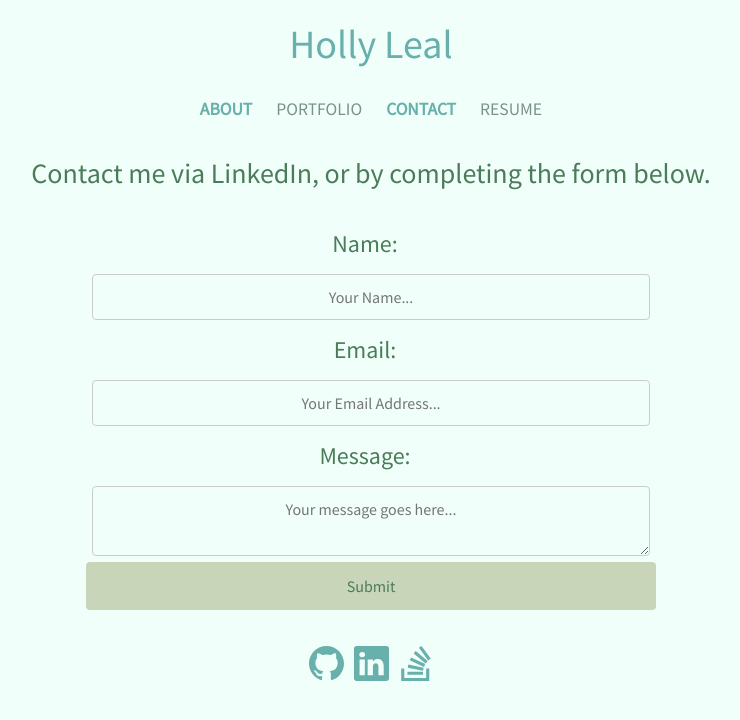
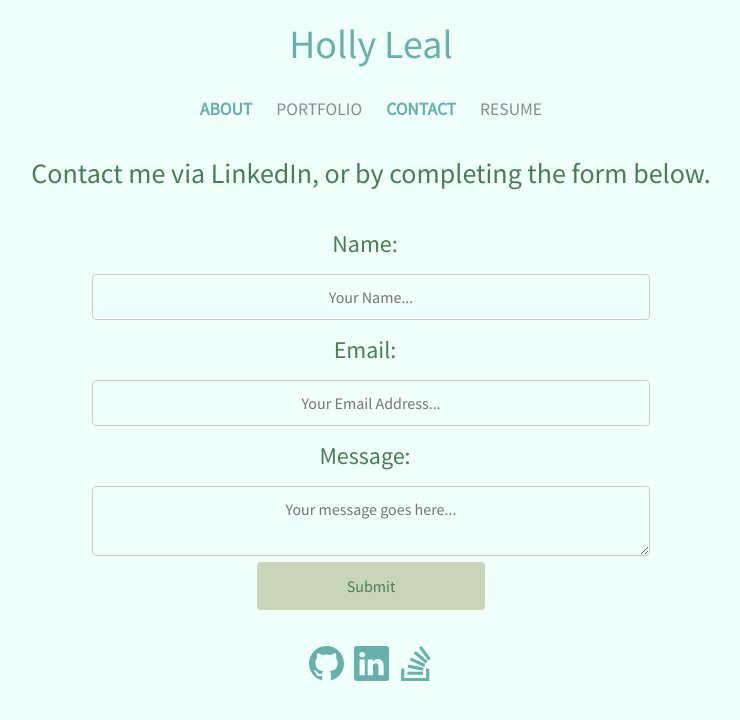
Before and after one commit to hollyhleal/react-portfolio, a React (Create React App) app: page /react-portfolio/contact in a window 1280 px wide. Shown: the top 720 px of the page, without its empty margins (269-1009 px from the left). Built offline with nearby package versions, Linux system fonts and the light colour scheme.

Commit message:
adjust submit button size

```diff
--- a/src/components/pages/Contact/Contact.css
+++ b/src/components/pages/Contact/Contact.css
@@ -28,7 +28,7 @@ input[type="submit"] {
   border-radius: 4px;
   cursor: pointer;
   display: inline-block;
-  width: 50%;
+  width: 20%;
   margin: auto;
   text-align: center;
 }
```
